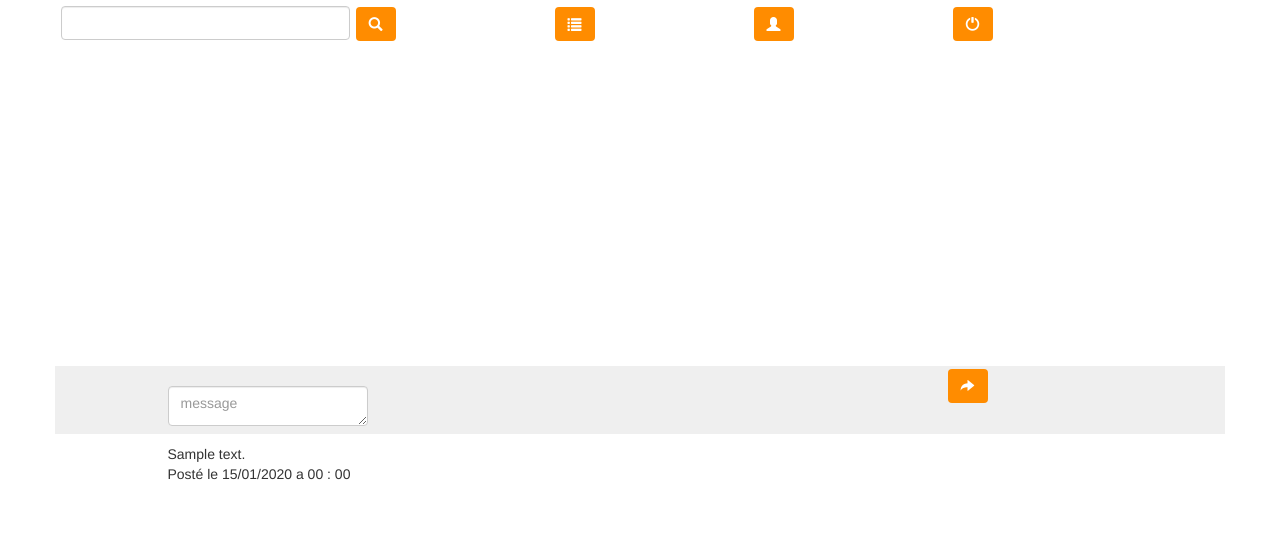
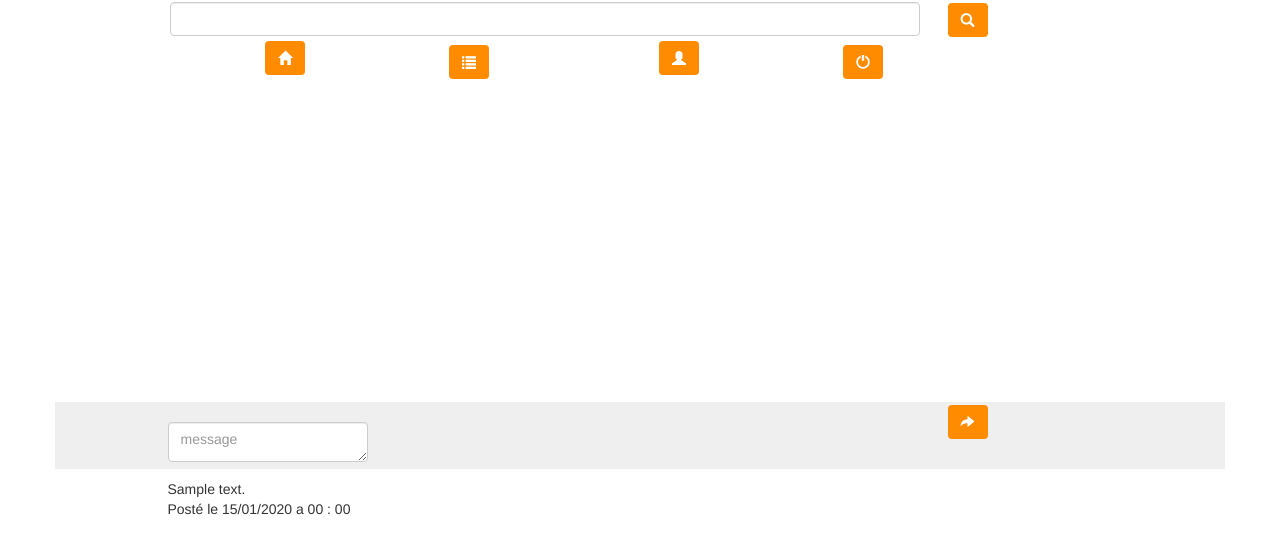
Before and after one commit to CedricPEPS/socialNetwork, a PHP site: page /socialNetwork/home in a window 1280 px wide. Shown: the top 554 px of the page. Run offline with PHP 8.4, Linux system fonts and the light colour scheme; the visitor is signed in with stand-in values (Sample User, id 1); tables that the repository leaves empty hold one stand-in row (values such as "Sample post"); data that the repository does not hold is empty; some libraries are stand-ins or nearby versions.

Commit message:
Add files via upload
update design button

```diff
--- a/templates/layout.twig
+++ b/templates/layout.twig
@@ -18,14 +18,21 @@
 
 {% if online == true %}
     <div class="container">
-        <div class="row">
-            <div class="col-xs-3 search">
+        <div class="row btn-custom">
+            <div class="col-xs-offset-1 col-xs-8 bar">
                 <form method="post" action="{{root}}friend/search">
                     <input type="text" class="form-control search" name="pseudo" value="">
             </div>
-            <div class="col-xs-2 btn-search">
+            <div class="col-xs-2 bar">
                     <button type="submit" class="btn btn-small glyphicon glyphicon-search"></button>
                  </form>
+            </div>
+        </div>
+        <div class="row">
+            <div class="col-xs-offset-2 col-xs-2">
+                <form method="post" action="{{root}}home">
+                    <button type="submit" class="btn btn-small glyphicon glyphicon-home"> </button>
+                </form>
             </div>
             <div class="col-xs-2 btn-list">
                 <form method="post" action="{{root}}friend">
@@ -35,11 +42,12 @@
                     {% endif %}
                         <button type="submit" class="btn btn-small glyphicon glyphicon-list"> </button>
                 </form>
-                {% if notifications %}
+                    {% if notifications %}
+
                     <div class="count"> {{ notifications }} </div>
                 {% endif %}
             </div>
-            <div class="col-xs-2 btn-disconnect">
+            <div class="col-xs-2">
                 <form method="post" action="{{root}}profile">
                     <button type="submit" class="btn btn-small glyphicon glyphicon-user"> </button>
                 </form>
@@ -56,7 +64,7 @@
 
     {% block content %} {% endblock %}
 
-    <script>
+    <script
         src="https://code.jquery.com/jquery-3.1.1.min.js"
         integrity="sha256-hVVnYaiADRTO2PzUGmuLJr8BLUSjGIZsDYGmIJLv2b8="
         crossorigin="anonymous">
```
Also changed, not shown: templates/friend.twig (+48 -36 lines).
